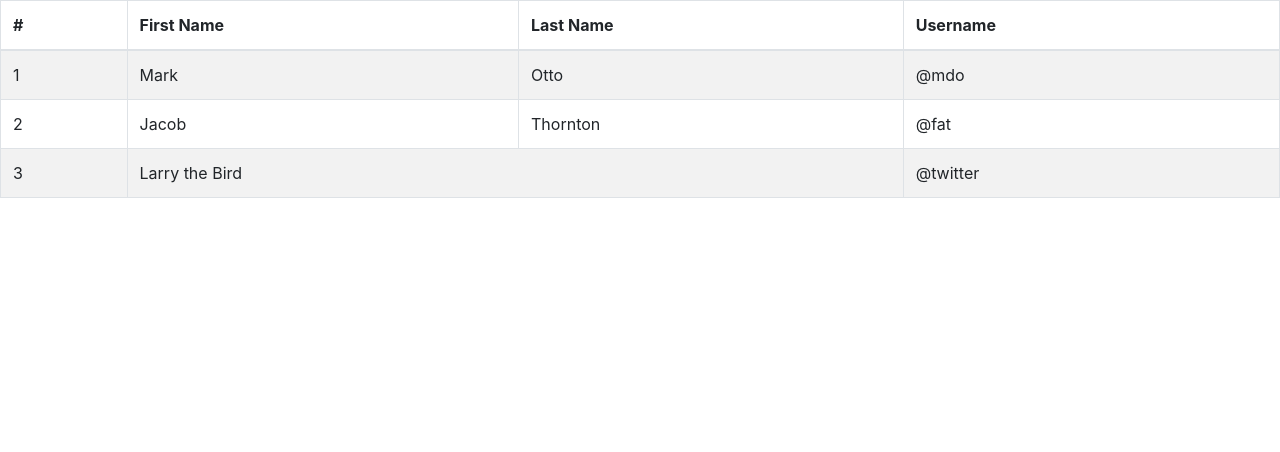
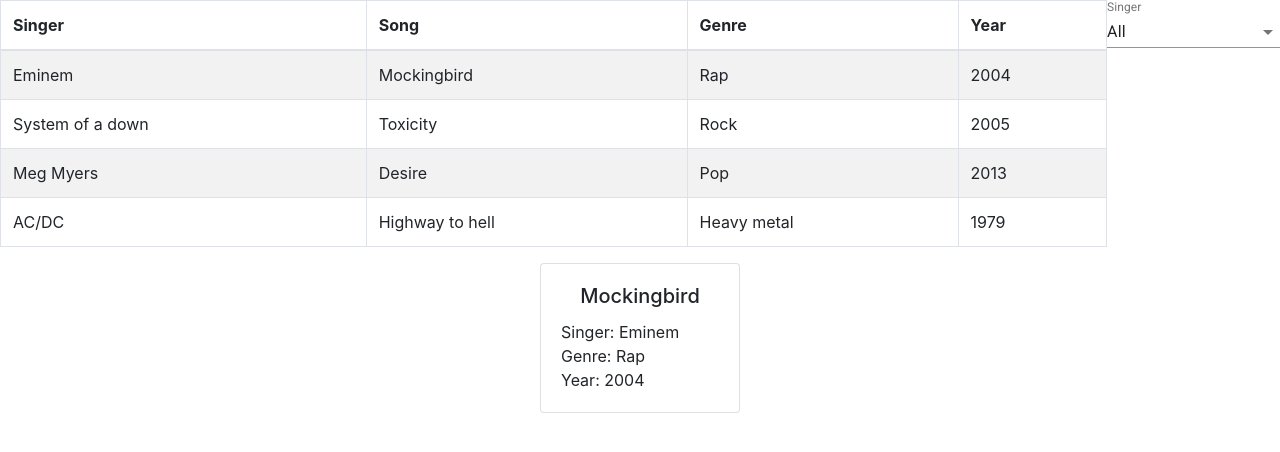
Before and after one commit to ivan-zhukouski/my-test-app, a React (Create React App) app: page / in a window 1280 px wide. Shown: the top 452 px of the page. Built offline with nearby package versions, Linux system fonts and the light colour scheme; data requests are answered from the project's data file.

Commit message:
added sounds

```diff
--- a/api/db.json
+++ b/api/db.json
@@ -1,34 +1,32 @@
 {
-  "users": [{
-    "id": 1,
-    "firstName": "Bill",
-    "lastName": "Gates",
-    "email": "bill@microsoft.com"
-  },
+  "sounds": [
+    {
+      "id": 1,
+      "singer": "Eminem",
+      "song": "Mockingbird",
+      "genre": "Rap",
+      "year": "2004"
+    },
     {
       "id": 2,
-      "firstName": "Mark",
-      "lastName": "Zuckerberg",
-      "email": "mark@facebook.com"
+      "singer": "System of a down",
+      "song": "Toxicity",
+      "genre": "Rock",
+      "year": "2005"
     },
     {
       "id": 3,
-      "firstName": "Jeff",
-      "lastName": "Bezos",
-      "email": "jeff@amazon.com"
-    }
-  ],
-  "companies": [{
-    "id": 1,
-    "name": "Microsoft"
-  },
-    {
-      "id": 2,
-      "name": "Facebook"
+      "singer": "Meg Myers",
+      "song": "Desire",
+      "genre": "Pop",
+      "year": "2013"
     },
     {
-      "id": 3,
-      "name": "Amazon"
+      "id": 4,
+      "singer": "AC/DC",
+      "song": "Highway to hell",
+      "genre": "Heavy metal",
+      "year": "1979"
     }
   ]
 
--- a/src/App.js
+++ b/src/App.js
@@ -1,13 +1,50 @@
 import  React, { Component } from 'react'
 import 'bootstrap/dist/css/bootstrap.css'
-import MainPage from './Components/MainPage'
+import SoundList from './Components/SoundList';
+import ActiveSound from './Components/ActiveSound';
+import FilterComponent from './Components/FilterComponent';
+
+const url = 'http://localhost:4000/sounds';
 
 export default class App extends Component {
-  render() {
-    return(
-        <>
-          <MainPage/>
-        </>
-    )
-  }
+    constructor(props){
+        super(props);
+        this.state = {
+            data: null,
+            active: 0,
+        };
+    }
+componentDidMount() {
+        fetch(url, {
+            method: 'GET',
+            headers: {
+                'Accept': 'application/json',
+                'Content-Type': 'application/json'
+            }
+        }).then(response => {
+            return response.json()
+        }).then(data => {
+            console.log(data);
+            this.setState({
+                data: data,
+            })
+        }).catch(error => {
+            console.log(error)
+        })
 }
+    updateData(config) {
+        this.setState(config);
+    }
+
+    render() {
+        return(
+            <div>
+              <div className='d-flex'>
+                  <SoundList data={this.state.data} update={this.updateData.bind(this)} />
+                  <FilterComponent data={this.state.data} />
+              </div>
+              <ActiveSound data={this.state.data} active={this.state.active} />
+            </div>
+        )
+    }
+}
--- /dev/null
+++ b/src/Components/ActiveSound.js
@@ -0,0 +1,25 @@
+import React from 'react'
+import {Card} from 'react-bootstrap'
+
+export default ({data, active}) => {
+    if(!data || !data[active]) {
+        return <h3>Nothing found :(</h3>;
+    }
+    const sound = data[active];
+    return (
+        <div>
+            <Card style={{ width: '200px' }} className='mx-auto'>
+                <Card.Body>
+                    <Card.Title className='text-center'>
+                        {sound.song}
+                    </Card.Title>
+                    <Card.Text>
+                        Singer: {sound.singer}<br/>
+                        Genre: {sound.genre}<br/>
+                        Year: {sound.year}
+                    </Card.Text>
+                </Card.Body>
+            </Card>
+        </div>
+    )
+}
--- /dev/null
+++ b/src/Components/FilterComponent.js
@@ -0,0 +1,33 @@
+import React from 'react'
+import {Select, FormControl, InputLabel, MenuItem} from "@material-ui/core";
+
+export default ({data}) => {
+    if (!data) { return (<p>Loading...</p>); }
+    const options = data.map((singer, index)=>{
+         return(
+             <MenuItem key={`singer-${index}`}> {singer.singer} </MenuItem>
+         )
+    });
+    const [state, setState] = React.useState({
+        singer: '',
+    });
+    const handleChange = name => event => {
+        setState({
+            ...state,
+            [name]: event.target.value,
+        });
+    };
+    return (
+        <FormControl style={{width: '200px'}}>
+            <InputLabel shrink>Singer</InputLabel>
+            <Select
+                value={state.singer}
+                onChange={handleChange('singer')}
+                displayEmpty
+            >
+                <MenuItem value=''>All</MenuItem>
+                {options}
+            </Select>
+        </FormControl>
+    )
+}
--- a/src/Components/MainPage.js
+++ /dev/null
@@ -1,40 +0,0 @@
-import React, { Component } from 'react'
-import { Table } from "react-bootstrap";
-
-export default class MainPage extends Component {
-    render() {
-        return(
-            <div>
-                <Table striped bordered hover>
-                    <thead>
-                    <tr>
-                        <th>#</th>
-                        <th>First Name</th>
-                        <th>Last Name</th>
-                        <th>Username</th>
-                    </tr>
-                    </thead>
-                    <tbody>
-                    <tr>
-                        <td>1</td>
-                        <td>Mark</td>
-                        <td>Otto</td>
-                        <td>@mdo</td>
-                    </tr>
-                    <tr>
-                        <td>2</td>
-                        <td>Jacob</td>
-                        <td>Thornton</td>
-                        <td>@fat</td>
-                    </tr>
-                    <tr>
-                        <td>3</td>
-                        <td colSpan="2">Larry the Bird</td>
-                        <td>@twitter</td>
-                    </tr>
-                    </tbody>
-                </Table>
-            </div>
-        )
-    }
-}
--- /dev/null
+++ b/src/Components/SoundData.js
@@ -0,0 +1,12 @@
+import React from 'react'
+
+export default ({sound, update, index}) => {
+    return (
+            <tr onClick={() => update({ active: index })}>
+              <td>{sound.singer}</td>
+              <td>{sound.song}</td>
+              <td>{sound.genre}</td>
+              <td>{sound.year}</td>
+            </tr>
+    )
+}
--- /dev/null
+++ b/src/Components/SoundList.js
@@ -0,0 +1,27 @@
+import React from 'react'
+import SoundData from './SoundData'
+import {Table} from 'react-bootstrap'
+
+export default ({data, update}) =>{
+    if (!data) { return (<p>Loading...</p>); }
+    const sounds = data.map((sound, index) =>{
+        return(
+            <SoundData sound={sound} index={index} key={`sound-${index}`} update={update} />
+        )
+    });
+    return(
+        <Table striped bordered hover>
+            <thead>
+            <tr>
+                <th>Singer</th>
+                <th>Song</th>
+                <th>Genre</th>
+                <th>Year</th>
+            </tr>
+            </thead>
+            <tbody>
+            {sounds}
+            </tbody>
+        </Table>
+    )
+}
```
